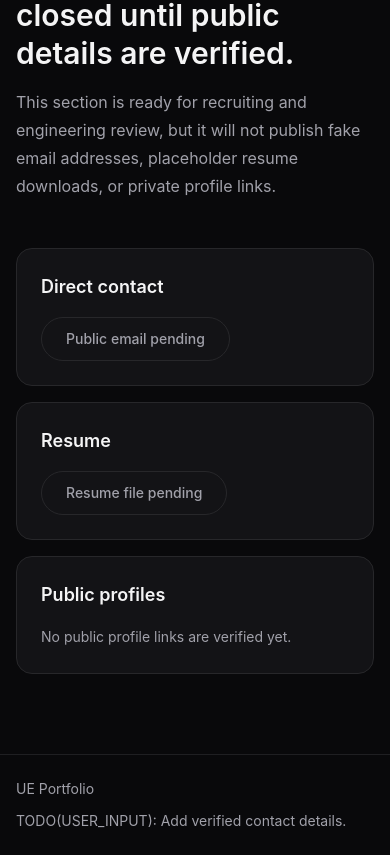
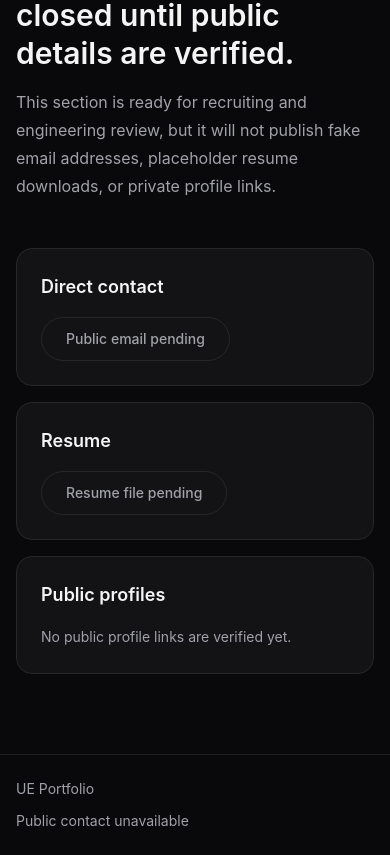
Before and after one commit to sgyueran/UE, a React (Vite) app: page / in a window 390 px wide. Shown: the part 5178-6033 px from the top of the page. Built offline with nearby package versions, Linux system fonts and the light colour scheme.

Commit message:
fix(navigation): integrate core pages and safe footer content

```diff
--- a/src/app/routes.ts
+++ b/src/app/routes.ts
@@ -1,7 +1,9 @@
 import type { ComponentType } from "react";
 
+import { AboutPage } from "@/pages/AboutPage";
 import { HomePage } from "@/pages/HomePage";
 import { NotFoundPage } from "@/pages/NotFoundPage";
+import { ProjectsPage } from "@/pages/ProjectsPage";
 
 export type AppRoute = {
   path: string;
@@ -14,6 +16,16 @@ export const routes = [
     path: "/",
     label: "Home",
     component: HomePage,
+  },
+  {
+    path: "/projects",
+    label: "Projects",
+    component: ProjectsPage,
+  },
+  {
+    path: "/about",
+    label: "About",
+    component: AboutPage,
   },
 ] as const satisfies readonly AppRoute[];
 
--- a/src/components/navigation/Footer.tsx
+++ b/src/components/navigation/Footer.tsx
@@ -1,9 +1,64 @@
+import { getPortfolioProfile, hasTodoUserInput } from "@/lib/content";
+import type { ExternalLink, PortfolioProfile } from "@/types/content";
+
+function isSafeText(value: string): boolean {
+  return value.trim().length > 0 && !hasTodoUserInput(value) && value.trim() !== "#";
+}
+
+function isVerifiedPublicLink(link: ExternalLink): boolean {
+  return link.verification === "verified" && link.publicationStatus === "public" && isSafeText(link.href);
+}
+
+function getPublicContact(profile: PortfolioProfile | null) {
+  if (!profile || profile.verification !== "verified" || profile.publicationStatus !== "public") {
+    return {
+      email: null,
+      links: [],
+    };
+  }
+
+  return {
+    email: isSafeText(profile.contact.email) ? profile.contact.email : null,
+    links: profile.contact.links.filter(isVerifiedPublicLink),
+  };
+}
+
 export function Footer() {
+  const profile = getPortfolioProfile();
+  const contact = getPublicContact(profile.data);
+
   return (
     <footer className="border-t border-border/75 py-lg">
       <div className="app-container flex flex-col gap-sm text-sm text-muted sm:flex-row sm:items-center sm:justify-between">
         <p>UE Portfolio</p>
-        <p>TODO(USER_INPUT): Add verified contact details.</p>
+        <div className="flex flex-col gap-xs sm:items-end">
+          {contact.email ? (
+            <a
+              className="focus-visible:outline focus-visible:outline-2 focus-visible:outline-offset-4 focus-visible:outline-accent"
+              href={`mailto:${contact.email}`}
+            >
+              Email
+            </a>
+          ) : (
+            <p>Public contact unavailable</p>
+          )}
+          {contact.links.length > 0 ? (
+            <ul className="flex flex-wrap gap-sm sm:justify-end">
+              {contact.links.map((link) => (
+                <li key={link.id}>
+                  <a
+                    className="focus-visible:outline focus-visible:outline-2 focus-visible:outline-offset-4 focus-visible:outline-accent"
+                    href={link.href}
+                    rel="noreferrer"
+                    target="_blank"
+                  >
+                    {link.label}
+                  </a>
+                </li>
+              ))}
+            </ul>
+          ) : null}
+        </div>
       </div>
     </footer>
   );
```
